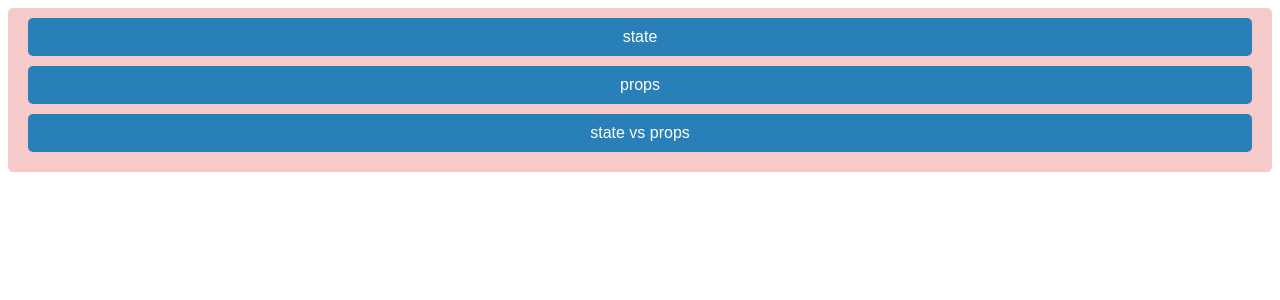
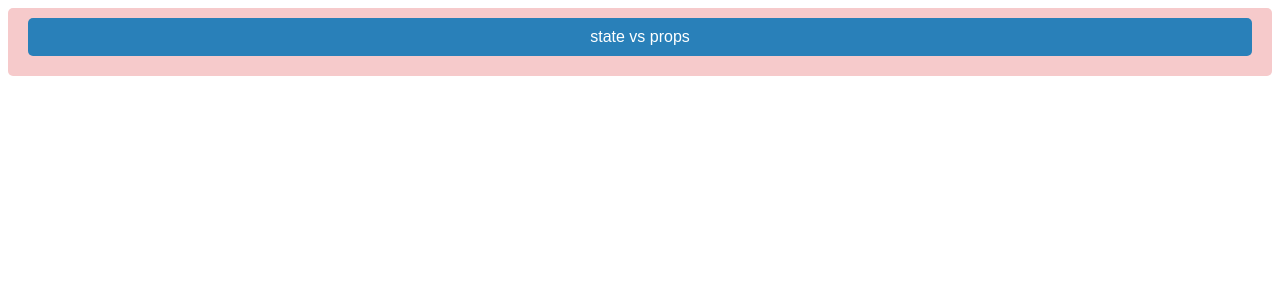
Before and after one commit to japneetkaurbhatia/react-essentials, a Next.js app: page /state-management in a window 1280 px wide. Shown: the top 300 px of the page. Built offline with nearby package versions, Linux system fonts and the light colour scheme.

Commit message:
state management state vs props

```diff
--- a/src/pages/state-management.tsx
+++ b/src/pages/state-management.tsx
@@ -8,8 +8,6 @@ const stateManagement = () => {
     return (
       <div>
         <ListOfComponents>
-          <StyledButton onClick={() => router.push("/state-management/state")}> state </StyledButton>
-          <StyledButton onClick={() => router.push("/state-management/props")}> props </StyledButton>
           <StyledButton onClick={() => router.push("/state-management/stateVsProps")}> state vs props </StyledButton>
         </ListOfComponents>
       </div>
```
